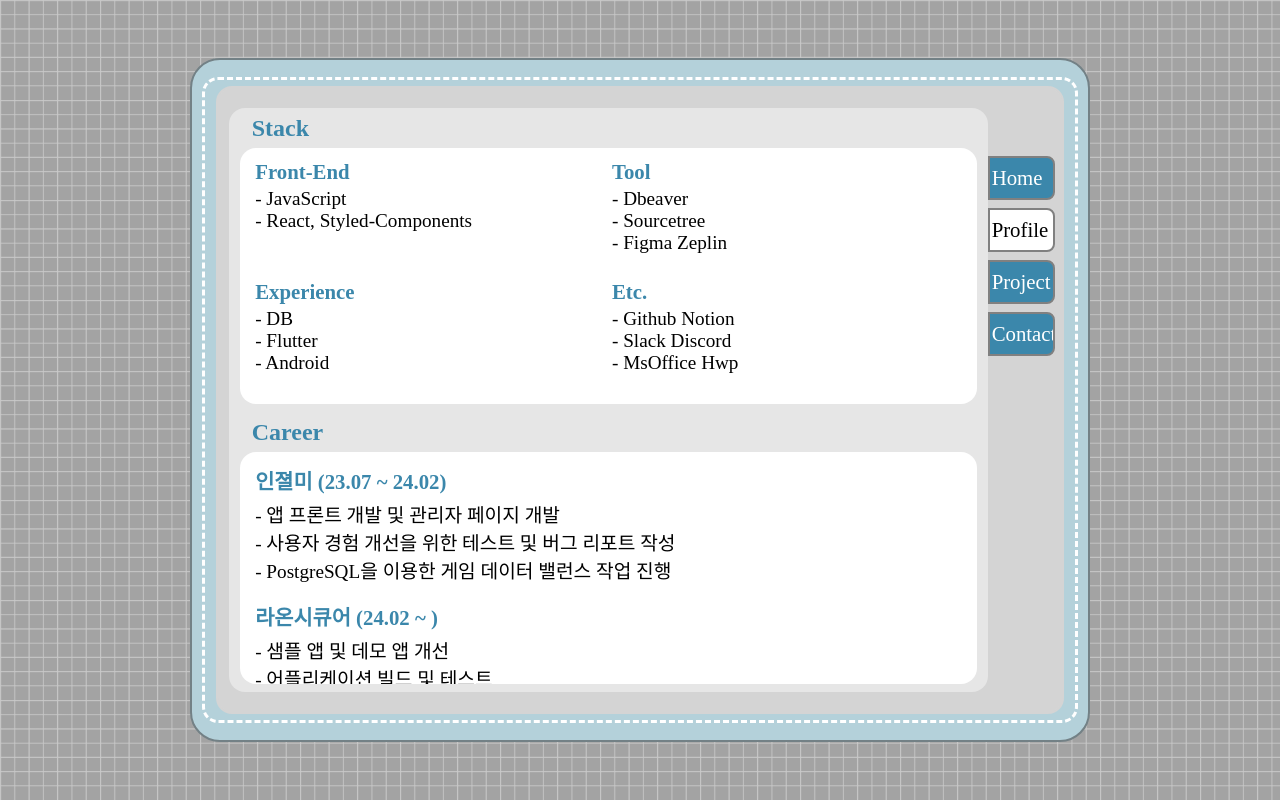
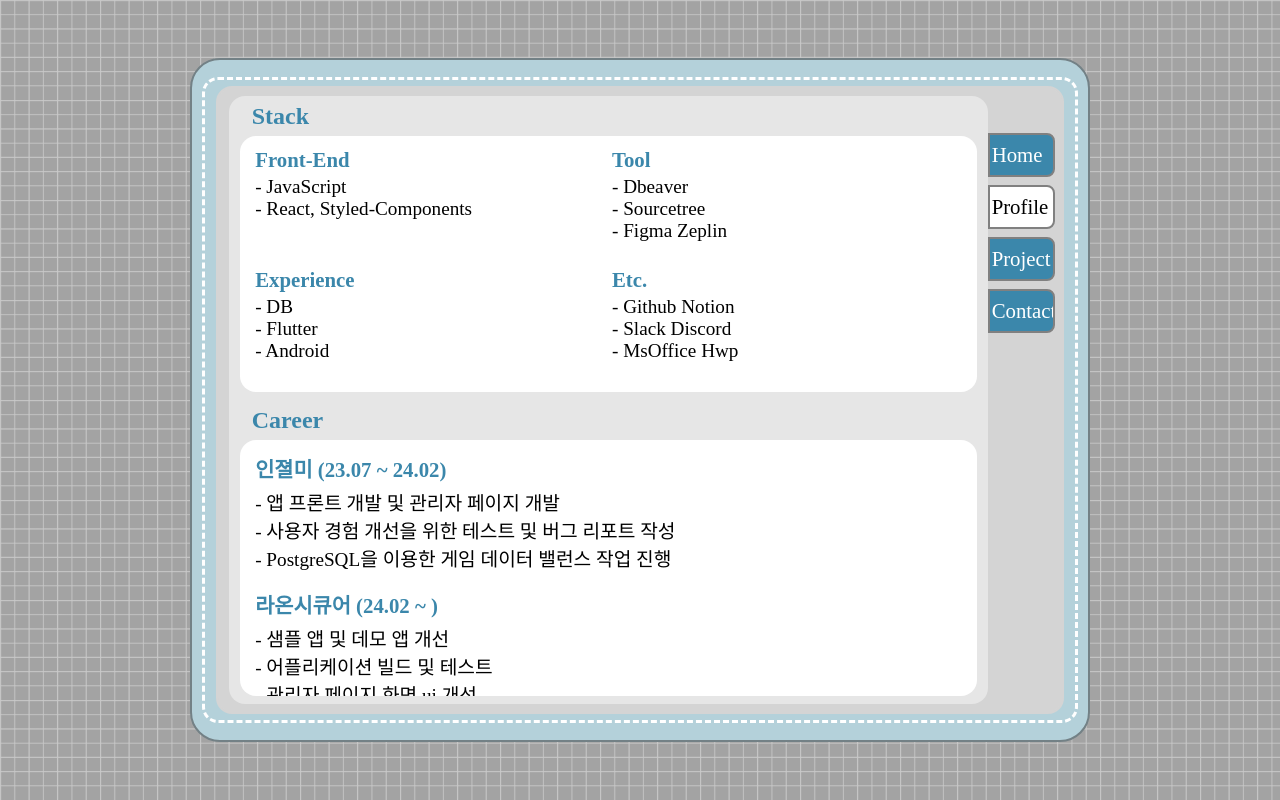
Before and after one commit to jaeho13/Cyworld, a React (Create React App) app in the folder CYWORLD/: page /profile in a window 1280 px wide. Built offline with nearby package versions, Linux system fonts and the light colour scheme.

Commit message:
"0909 전체 코드 수정"

```diff
--- a/CYWORLD/src/Components/Contact.jsx
+++ b/CYWORLD/src/Components/Contact.jsx
@@ -182,5 +182,5 @@ const FiledRight = styled.div`
 `
 
 const BtnDown = styled.div`
-    padding-top: 20px;
+    padding-top: 17px;
 `
--- a/CYWORLD/src/Components/Home.jsx
+++ b/CYWORLD/src/Components/Home.jsx
@@ -97,6 +97,7 @@ const BoardBind = styled.div`
     display: flex;
     flex-direction: row;
     justify-content: space-around;
+    /* border: 2px solid red; */
 `
 
 const Left = styled.div`
--- a/CYWORLD/src/Components/Profile.jsx
+++ b/CYWORLD/src/Components/Profile.jsx
@@ -131,7 +131,7 @@ const FiledBind = styled.div`
 
 const FiledLeft = styled.div`
     width: 90%;
-    height: 73vh;
+    height: 76vh;
     /* border: 2px solid red; */
     display: flex;
     flex-direction: column;
@@ -148,7 +148,7 @@ const FiledRight = styled.div`
 `
 
 const BtnDown = styled.div`
-    padding-top: 40px;
+    padding-top: 17px;
 `
 
 const BoardTitle = styled.div`
--- a/CYWORLD/src/Components/Project.jsx
+++ b/CYWORLD/src/Components/Project.jsx
@@ -324,7 +324,7 @@ const FiledBind = styled.div`
 
 const FiledLeft = styled.div`
     width: 90%;
-    height: 73vh;
+    height: 76vh;
     /* border: 2px solid red; */
     display: flex;
     flex-direction: column;
@@ -343,7 +343,7 @@ const FiledRight = styled.div`
 `
 
 const BtnDown = styled.div`
-    padding-top: 40px;
+    padding-top: 17px;
 `
 
 const ProjectTitle = styled.div`
```
